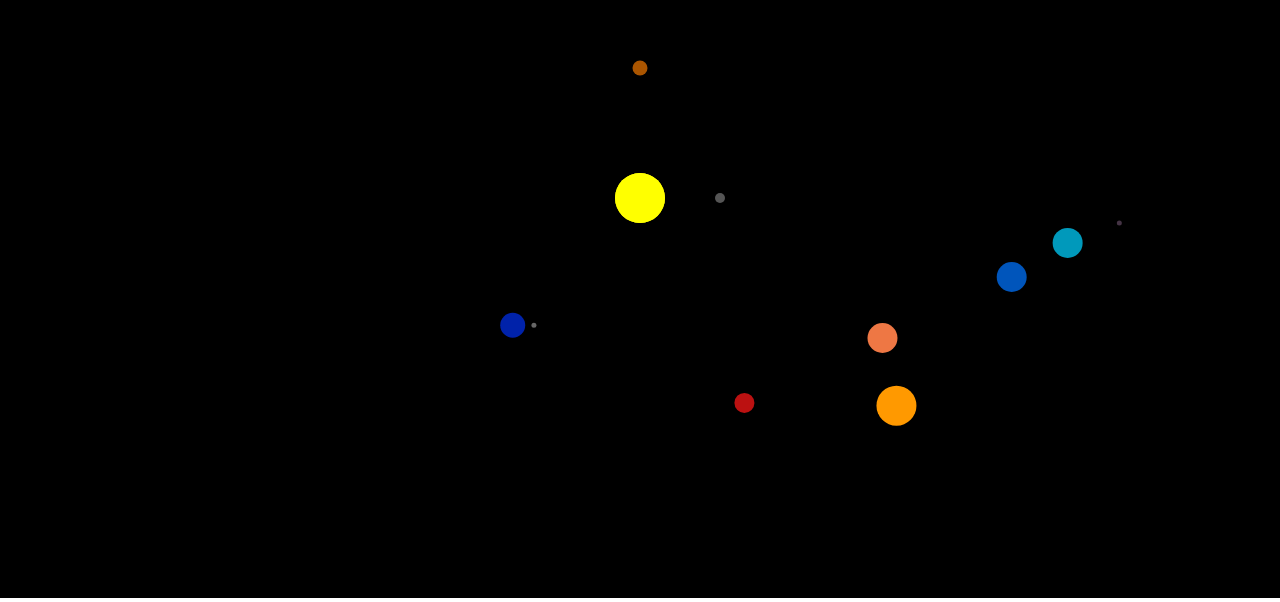
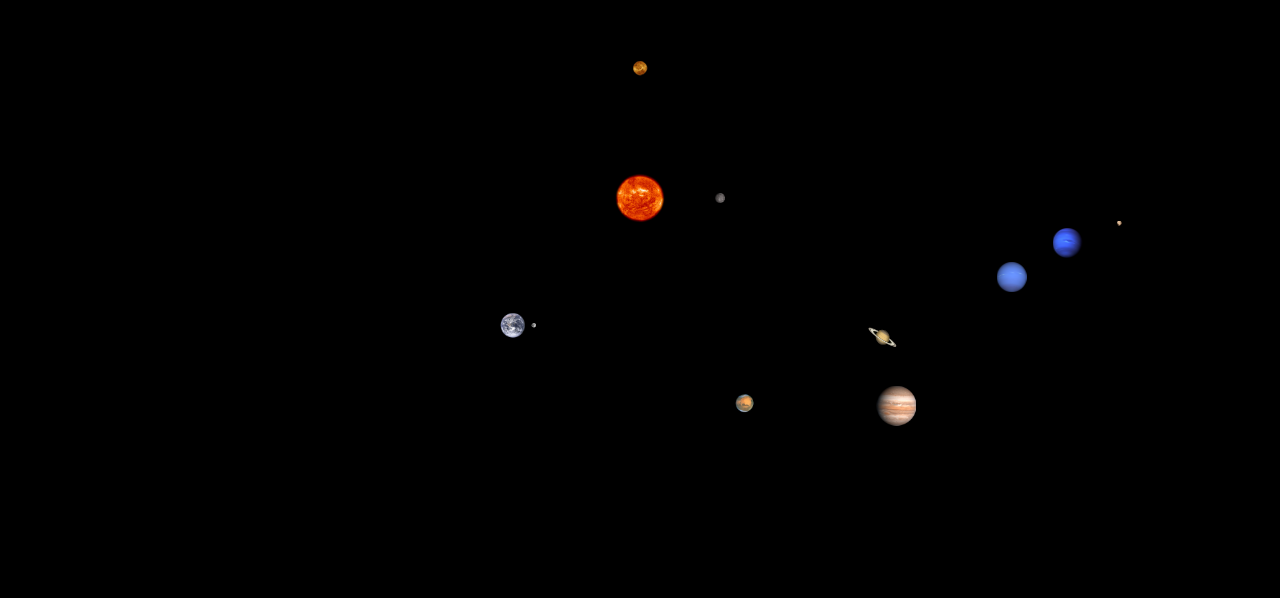
Before and after one commit to TheCrescentKing/solar-system-js, a plain HTML site: page index.html in a window 1280 px wide. Shown: the part 202-804 px from the top of the page. Drawn offline with Linux system fonts and the light colour scheme.

Commit message:
Images of planets are now suported! If the images are not found, coloured circles are drawn instead :)

```diff
--- a/index.html
+++ b/index.html
@@ -7,6 +7,7 @@
     <title>Solar System</title>
 
     <link rel="stylesheet" type="text/css" href="stylesheets/normalise.css">
+    <link rel="stylesheet" type="text/css" href="stylesheets/index.css">
 
     <script src="scripts/OSJ.js"></script>
 </head>
--- a/scripts/Controller.js
+++ b/scripts/Controller.js
@@ -1,5 +1,5 @@
 const SPEED_MULTIPLIER = 0.01;
-const SCALE = 0.5;
+const SCALE = 1;
 
 // Init Solar System object
 
@@ -32,7 +32,12 @@ for (let key in planets){
   pos += 50;
 }
 
+// function initImage(name){
+//   let imgTag = '<img src="'+ name.toLowerCase() + '" id="celestialImage" alt="' + name + '"/>';
+//
+// }
 
+// Init satellites if present in planet object
 function initSatellites(planet, satellites){
 
   let satelliteCollection = {};
--- a/scripts/modules/CelestialBody.js
+++ b/scripts/modules/CelestialBody.js
@@ -7,6 +7,13 @@ class CelestialBody{
     this._size = size;
     this._celestialBinding = celestialBinding;
     this._satellites = satellites;
+
+    // Load image
+    this._imgLoaded = {isLoaded: false};
+    this._img = new Image();
+    this._img.src = "images/" + this.name.toLowerCase() + ".png"; // Try to load image
+    let imgLoadedObj = this._imgLoaded;
+    this._img.onload = function () {imgLoadedObj.isLoaded = true;};
   }
 
   get name(){
@@ -82,10 +89,18 @@ class CelestialBody{
   }
 
   draw(ctx){
-    ctx.beginPath();
-    ctx.fillStyle = this.colour;
-    ctx.arc(this.x, this.y, this.size, 0, 2 * Math.PI);
-    ctx.fill();
+
+    if(this._imgLoaded.isLoaded){
+      let topLeftCornerX = this.x - this.size/2;
+      let topLeftCornerY = this.y - this.size/2;
+      ctx.drawImage(this._img, topLeftCornerX, topLeftCornerY, this.size, this.size);
+    }else{
+      ctx.beginPath();
+      ctx.fillStyle = this.colour;
+      ctx.arc(this.x, this.y, this.size, 0, 2 * Math.PI);
+      ctx.fill();
+    }
+
 
     if(this.satellites){
       for (let key in this.satellites){
--- /dev/null
+++ b/stylesheets/index.css
@@ -0,0 +1,3 @@
+.hidden{
+  visibility: hidden;
+}
```
Also changed, not shown: images/earth.png (added), images/jupiter.png (added), images/mars.png (added), images/mercury.png (added), images/moon.png (added), images/neptune.png (added), images/pluto.png (added), images/saturn.png (added), images/sun.png (added), images/uranus.png (added), images/venus.png (added).
